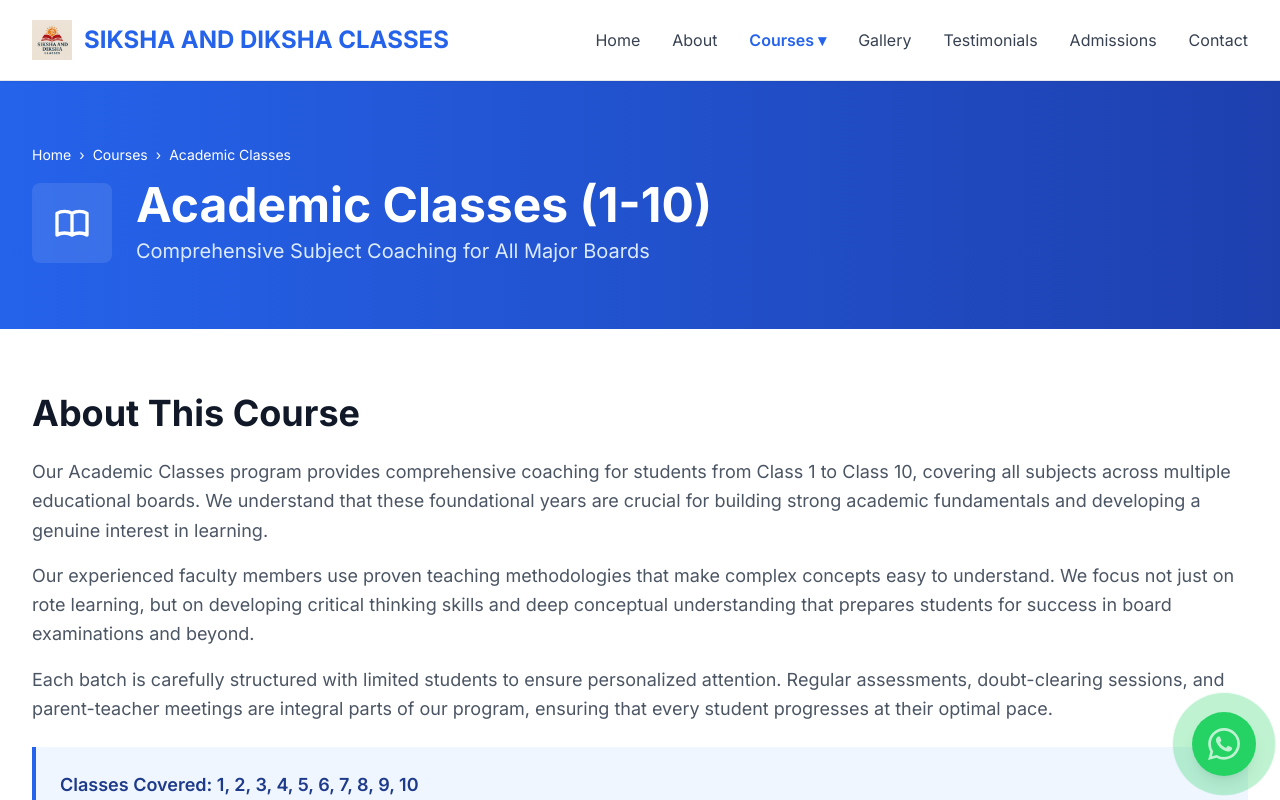
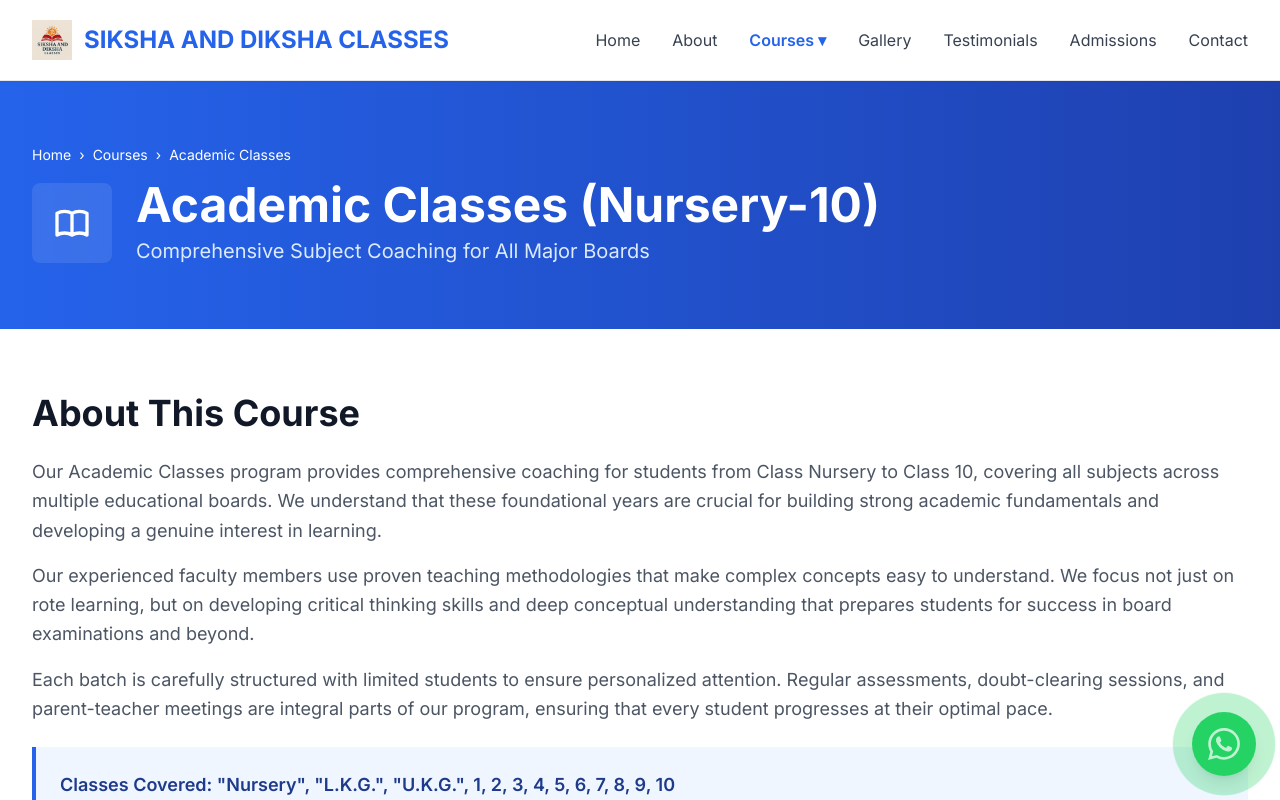
Before and after one commit to replicaboy/Siksha_and_diskha, a Next.js app: page /courses/academic in a window 1280 px wide. Shown: the top 800 px of the page. Built offline with nearby package versions, Linux system fonts and the light colour scheme.

Commit message:
Update page.tsx

```diff
--- a/src/app/courses/academic/page.tsx
+++ b/src/app/courses/academic/page.tsx
@@ -2,8 +2,8 @@ import Link from 'next/link';
 import type { Metadata } from 'next';
 
 export const metadata: Metadata = {
-  title: 'Academic Classes (1-10) - Siksha And Diksha Classes',
-  description: 'Comprehensive coaching for Classes 1-10 covering all subjects for CBSE, ICSE, and Bihar Board at Siksha And Diksha Classes, Banuali, Darbhanga.',
+  title: 'Academic Classes (Nursery-10) - Siksha And Diksha Classes',
+  description: 'Comprehensive coaching for Classes Nursery-10 covering all subjects for CBSE, ICSE, and Bihar Board at Siksha And Diksha Classes, Banuali, Darbhanga.',
 };
 
 export default function AcademicCoursePage() {
@@ -26,7 +26,7 @@ export default function AcademicCoursePage() {
               </svg>
             </div>
             <div>
-              <h1 className="text-4xl md:text-5xl font-bold mb-2">Academic Classes (1-10)</h1>
+              <h1 className="text-4xl md:text-5xl font-bold mb-2">Academic Classes (Nursery-10)</h1>
               <p className="text-xl text-blue-100">Comprehensive Subject Coaching for All Major Boards</p>
             </div>
           </div>
@@ -39,7 +39,7 @@ export default function AcademicCoursePage() {
           <h2 className="text-3xl md:text-4xl font-bold mb-6 text-gray-900">About This Course</h2>
           <div className="prose max-w-none">
             <p className="text-gray-600 mb-4 leading-relaxed text-lg">
-              Our Academic Classes program provides comprehensive coaching for students from Class 1 to Class 10, covering all subjects across multiple educational boards. We understand that these foundational years are crucial for building strong academic fundamentals and developing a genuine interest in learning.
+              Our Academic Classes program provides comprehensive coaching for students from Class Nursery to Class 10, covering all subjects across multiple educational boards. We understand that these foundational years are crucial for building strong academic fundamentals and developing a genuine interest in learning.
             </p>
             <p className="text-gray-600 mb-4 leading-relaxed text-lg">
               Our experienced faculty members use proven teaching methodologies that make complex concepts easy to understand. We focus not just on rote learning, but on developing critical thinking skills and deep conceptual understanding that prepares students for success in board examinations and beyond.
@@ -49,7 +49,7 @@ export default function AcademicCoursePage() {
             </p>
             <div className="bg-blue-50 border-l-4 border-blue-600 p-6 my-6">
               <p className="font-semibold text-blue-900 text-lg">
-                Classes Covered: 1, 2, 3, 4, 5, 6, 7, 8, 9, 10
+                Classes Covered: "Nursery", "L.K.G.", "U.K.G.", 1, 2, 3, 4, 5, 6, 7, 8, 9, 10
               </p>
             </div>
           </div>
```
